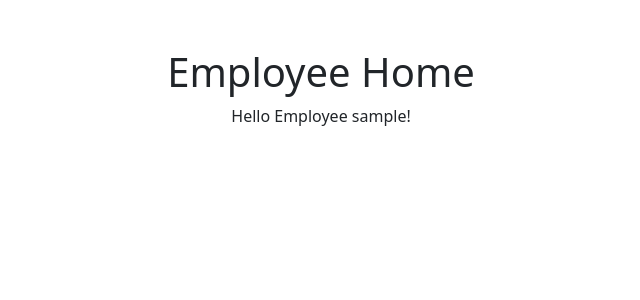
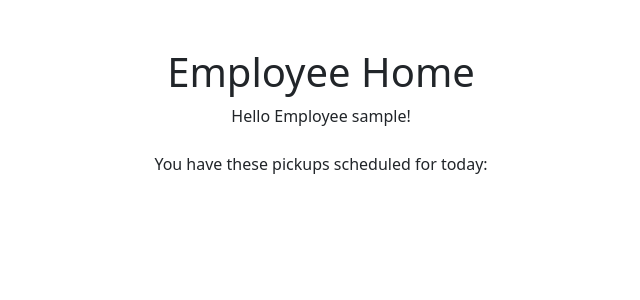
Before and after one commit to ridolenai/TrashCollector, a Django app: page /employees/ in a window 1280 px wide. Shown: the part 56-356 px from the top of the page, without its empty margins (319-959 px from the left). Run offline with Django 3.2, Linux system fonts and the light colour scheme; a user stored in the database is signed in; tables that the repository leaves empty hold one stand-in row (values such as "Sample post").

Commit message:
Filter
Completed filter to find who needs their trash picked up today.

```diff
--- a/trash_collector/employees/templates/employees/employee_base.html
+++ b/trash_collector/employees/templates/employees/employee_base.html
@@ -2,9 +2,8 @@
 
 {% block navbar %}
     <a class="nav-item nav-link" href="{% url 'employees:index' %}">Home</a>
-    {#<!-- <a class="nav-item nav-link" href="{% url 'employees:one_time' %}">One-Time Pick Ups Today</a> -->#}
-    {#<!-- <a class="nav-item nav-link" href="{% url 'employees:suspend' %}">Suspended Customers</a> -->#}
     <a class="nav-item nav-link" href="{% url 'employees:edit_profile' %}">Edit Profile</a>
 
 
+
 {% endblock %}
--- a/trash_collector/employees/templates/employees/index.html
+++ b/trash_collector/employees/templates/employees/index.html
@@ -7,8 +7,13 @@
     Hello Employee {{ user.username }}!
     <br />
     <br />
+    You have these pickups scheduled for today:
+    <ul>
+    {% for client in needy_customers %}
+      <li> {{ client.address }}  {{ client.name }} </li>
 
-
+    {% endfor %}
+    </ul>
   {% else %}
     <p>You are at the employee index, but you are not logged in.</p>
     <a href="{% url 'login' %}">Log In</a>
--- a/trash_collector/employees/views.py
+++ b/trash_collector/employees/views.py
@@ -3,24 +3,46 @@
 from django.shortcuts import render
 from django.apps import apps
 from django.urls import reverse
-from datetime import date
+from datetime import date, datetime
 from django.core.exceptions import ObjectDoesNotExist
 from django.contrib.auth.decorators import login_required
 from .models import Employee
 import customers
+
+
 # Create your views here.
+
+
+def get_day():
+    day_of_week = datetime.now()
+    return date.weekday(day_of_week)
+
 @login_required
 def index(request):
-
+    days = ['Monday', 'Tuesday', 'Wednesday', 'Thursday', 'Friday', 'Saturday', 'Sunday']
     logged_in_user = request.user
     try:
         logged_in_employee = Employee.objects.get(user = logged_in_user)
-        today = date.today()
+        Customer = apps.get_model('customers.Customer')
+        today_date = date.today() #gets today's date
+        day_index = get_day() #gets today's day
+        weekday_name = days[day_index]
+
+        local_customers = Customer.objects.filter(zip_code = logged_in_employee.zip_code)
+        good_standing = local_customers.exclude(suspend_end__gt = today_date, suspend_start__lt = today_date)
+        pick_up = good_standing.exclude(date_of_last_pickup = today_date)
+        needy_customers = pick_up.filter(weekly_pickup = weekday_name) | pick_up.filter(one_time_pickup = today_date)
 
         context = {
-            'logged_in_employee':logged_in_employee,
-            'today':today
+            'logged_in_employee' : logged_in_employee,
+            'today_date' : today_date,
+            'local_customers': local_customers,
+            'good_standing' : good_standing,
+            'pick_up' : pick_up,
+            'needy_customers' : needy_customers
         }
+
+
         return render(request, 'employees/index.html', context)
     except ObjectDoesNotExist:
         return HttpResponseRedirect(reverse('employees:create'))
```
